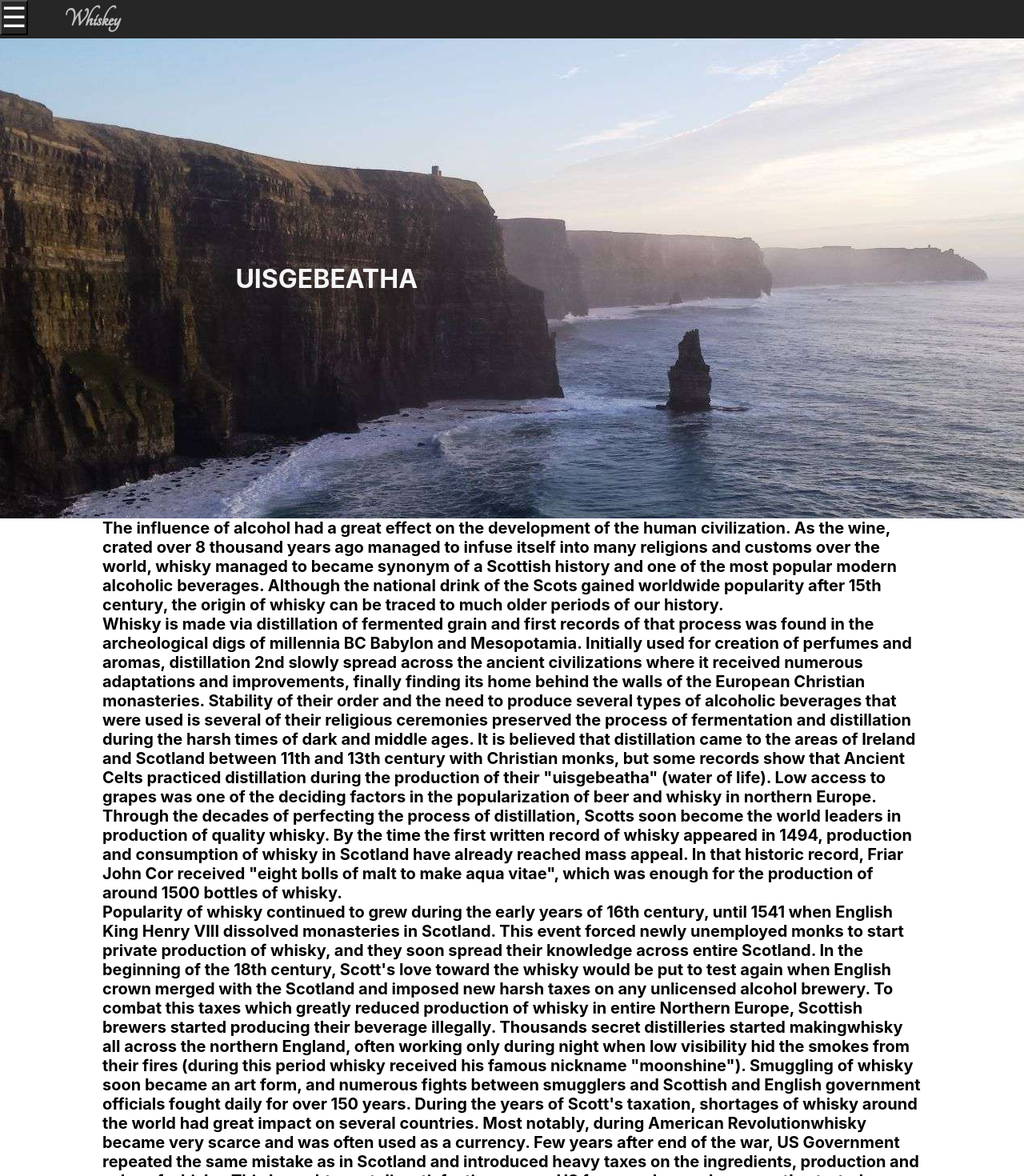
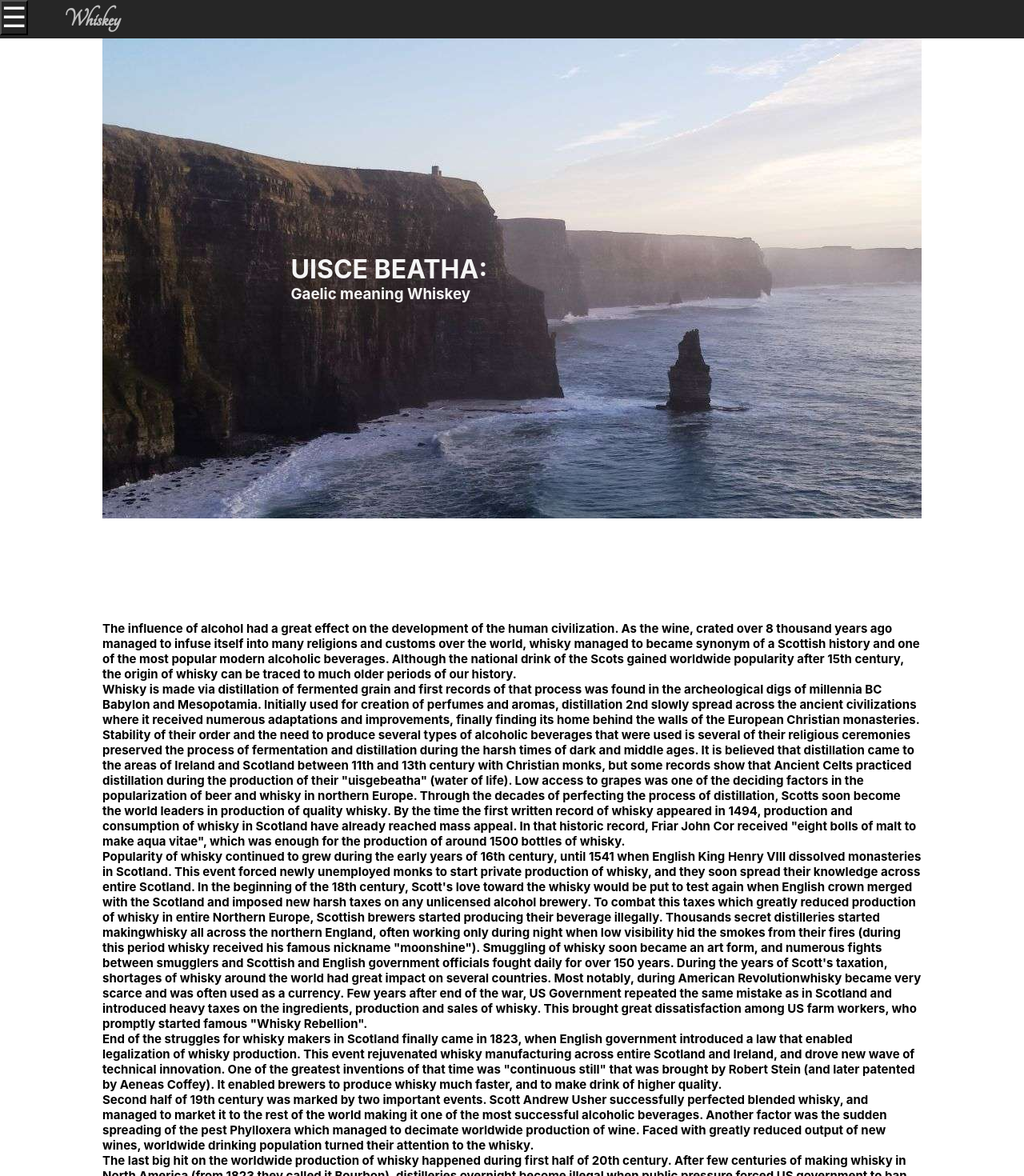
Before and after one commit to Sucharski90/Scotch-select, a React (Create React App) app: page /history in a window 1280 px wide. Shown: the top 1470 px of the page at 80% size. Built offline with nearby package versions, Linux system fonts and the light colour scheme.

Commit message:
working on history

```diff
--- a/src/App.css
+++ b/src/App.css
@@ -30,7 +30,7 @@
   background-size: cover;
   height: 600px;
   min-height: 500px;
-  width: 100%;
+  width: 80%;
   padding: 0px 0px;
   margin: 0 auto;
   display: flex;
@@ -71,7 +71,7 @@
 
 .Sidenav {
   height: 100%;
-  width: 160px;
+  width: 140px;
   font-family: 'Anton', sans-serif;
   position: fixed;
   z-index: 1;
@@ -217,21 +217,22 @@
   background-size: cover;
   height: 600px;
   min-height: 500px;
-  width: 100%;
+  width: 80%;
   padding: 0px 0px;
   margin: 0 auto;
   display: flex;
   align-items: center;
 }
-.history h1 {
-  padding-left: 23%;
+.history-text {
   color: whitesmoke;
   width: 50vw;
+  padding-left: 23%;
 }
-.history-text {
+.history-article {
+  margin-top: 10%;
   margin-left: 10%;
   margin-right: 10%;
-  font-size: 20px;
+  font-size: 15px;
   font-weight: bold;
 
 }
--- a/src/Components/History.jsx
+++ b/src/Components/History.jsx
@@ -1,14 +1,18 @@
 import React, { Component } from 'react'
+import Footer from './Footer';
 
 export default class History extends Component {
     render() {
         return (
             <div className="history-page">
                 <div className='history'>
-                <h1>UISGEBEATHA</h1>
+                    <div className="history-text">
+                    <h1>UISCE BEATHA:</h1>
+                    <h3>Gaelic meaning Whiskey</h3>
+                    </div>
                 </div>
 
-                <div className="history-text">
+                <div className="history-article">
                 <p>The influence of alcohol had a great effect on the development of the human civilization. As the wine, crated over 8 thousand years ago managed to infuse itself into many religions and customs over the world, whisky managed to became synonym of a Scottish history and one of the most popular modern alcoholic beverages. Although the national drink of the Scots gained worldwide popularity after 15th century, the origin of whisky can be traced to much older periods of our history.</p>
 
                 <p>Whisky is made via distillation of fermented grain and first records of that process was found in the archeological digs of millennia BC Babylon and Mesopotamia. Initially used for creation of perfumes and aromas, distillation 2nd slowly spread across the ancient civilizations where it received numerous adaptations and improvements, finally finding its home behind the walls of the European Christian monasteries. Stability of their order and the need to produce several types of alcoholic beverages that were used is several of their religious ceremonies preserved the process of fermentation and distillation during the harsh times of dark and middle ages. It is believed that distillation came to the areas of Ireland and Scotland between 11th and 13th century with Christian monks, but some records show that Ancient Celts practiced distillation during the production of their "uisgebeatha" (water of life). Low access to grapes was one of the deciding factors in the popularization of beer and whisky in northern Europe. Through the decades of perfecting the process of distillation, Scotts soon become the world leaders in production of quality whisky. By the time the first written record of whisky appeared in 1494, production and consumption of whisky in Scotland have already reached mass appeal. In that historic record, Friar John Cor received "eight bolls of malt to make aqua vitae", which was enough for the production of around 1500 bottles of whisky.</p>
@@ -23,7 +27,7 @@ export default class History extends Component {
 
                 <p>Popularity of whisky continues to grow with each passing year, and in 2009 Scottish brewers managed to export record breaking 1.1 billion bottles of whisky to the customers around the world.</p>
                 </div>
-
+            <Footer />
             </div>
         )
     }
--- a/src/Components/Nav.js
+++ b/src/Components/Nav.js
@@ -31,6 +31,7 @@ class Sidenav extends Component {
           <Link to="/home">Home</Link>
           <Link to="/history">History</Link>
           <Link to="/enjoy">Ways to Enjoy</Link>
+          <Link to="/enjoy">How its Made</Link>
 
 
 
```
